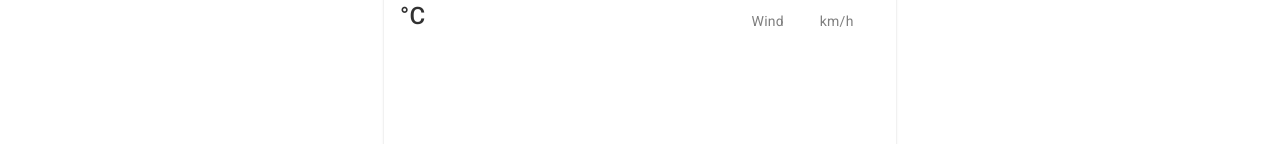
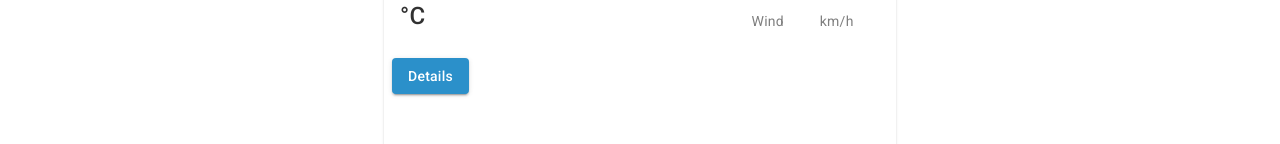
Before and after one commit to esk98/ngforecast, an Angular app: page /search in a window 1280 px wide. Shown: the part 207-351 px from the top of the page. Built offline with nearby package versions, Linux system fonts and the light colour scheme.

Commit message:
5 files modified

```diff
--- a/src/app/components/weathercard/weathercard.component.html
+++ b/src/app/components/weathercard/weathercard.component.html
@@ -27,8 +27,8 @@
             >
         </div>
     </mat-card-content>
-    <!-- <mat-card-actions>
-        <button mat-raised-button color="accent">Details</button>
-        <button mat-raised-button color="accent">Add to list</button>
-    </mat-card-actions> -->
+    <mat-card-actions>
+        <a mat-raised-button color="accent">Details</a>
+        <!-- <button mat-raised-button color="accent">Add to list</button> -->
+    </mat-card-actions>
 </mat-card>
--- a/src/app/components/weathercard/weathercard.component.scss
+++ b/src/app/components/weathercard/weathercard.component.scss
@@ -37,6 +37,5 @@ mat-card-content {
 }
 
 mat-card-actions {
-  display: flex;
-  justify-content: center;
+  justify-content: space-between;
 }
--- a/src/app/pages/details/details.component.html
+++ b/src/app/pages/details/details.component.html
@@ -5,7 +5,7 @@
     <app-weathercard
         *ngIf="shortWeather$"
         [weather$]="shortWeather$"></app-weathercard>
-    <app-dailyweather
+    <app-dailyweather *ngIf="dailyWeather$"
         [dailyWeather$]="dailyWeather$ | async"
         class="details-daily-grid"></app-dailyweather>
     <div class="details-week-grid"></div>
--- a/src/app/pages/details/details.component.ts
+++ b/src/app/pages/details/details.component.ts
@@ -21,6 +21,7 @@ export class DetailsComponent {
     todayHighlights$: any;
 
     onSearch(city: string) {
+        if (city) {
         console.log(this.route.snapshot.paramMap.get('city'));
         this.dailyWeather$ = this.parameters.getParams(city).pipe(
             switchMap((params: any) => {
@@ -31,5 +32,8 @@ export class DetailsComponent {
             })
         );
         this.shortWeather$ = this.ShortWeatherService.getShortWeather(city);
+        } else {
+            console.log('input city')
+        }
     }
 }
--- a/src/app/pages/searchpage/searchpage.component.ts
+++ b/src/app/pages/searchpage/searchpage.component.ts
@@ -14,7 +14,11 @@ export class SearchpageComponent {
 
     onSearch(city: string) {
         this.city = city;
+        if (city) {
         this.shortWeather$ = this.ShortWeatherService.getShortWeather(city);
         console.log(this.shortWeather$);
+        } else {
+            console.log('Input city')
+        }
     }
 }
```
